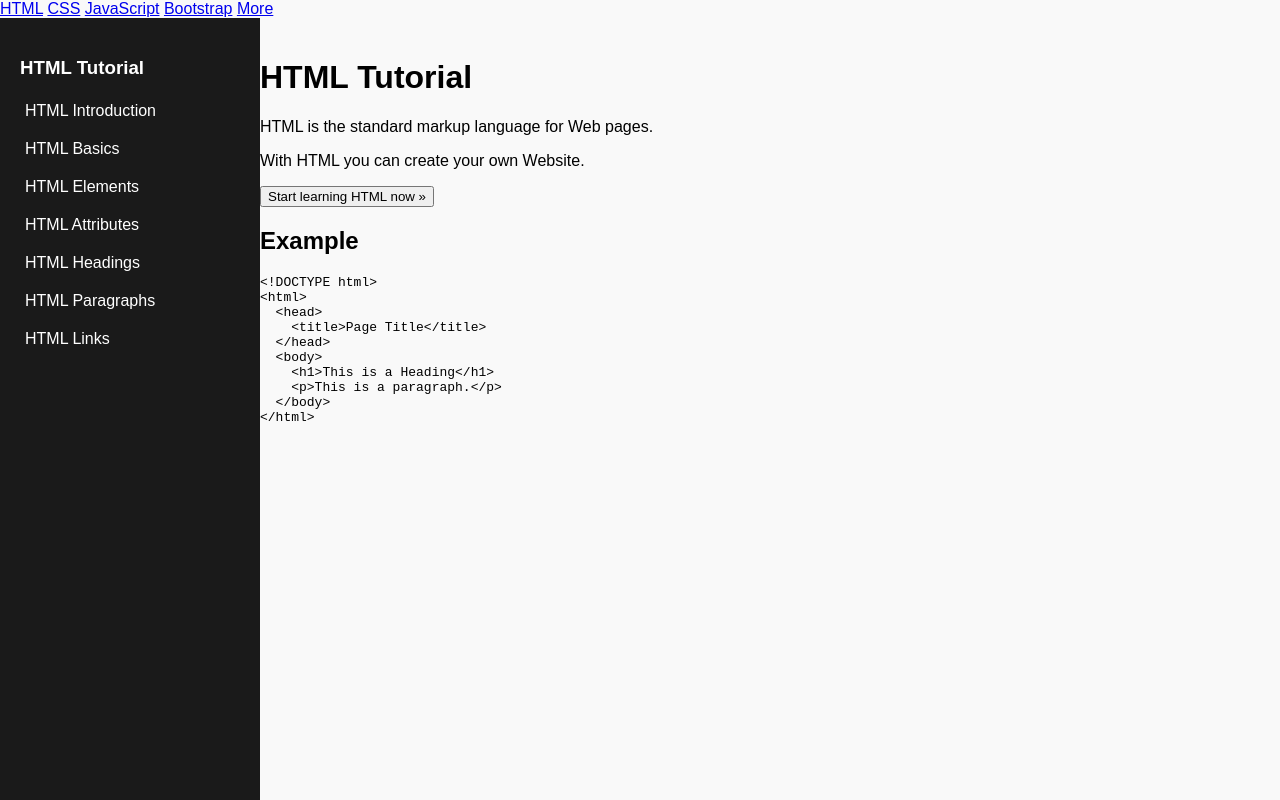
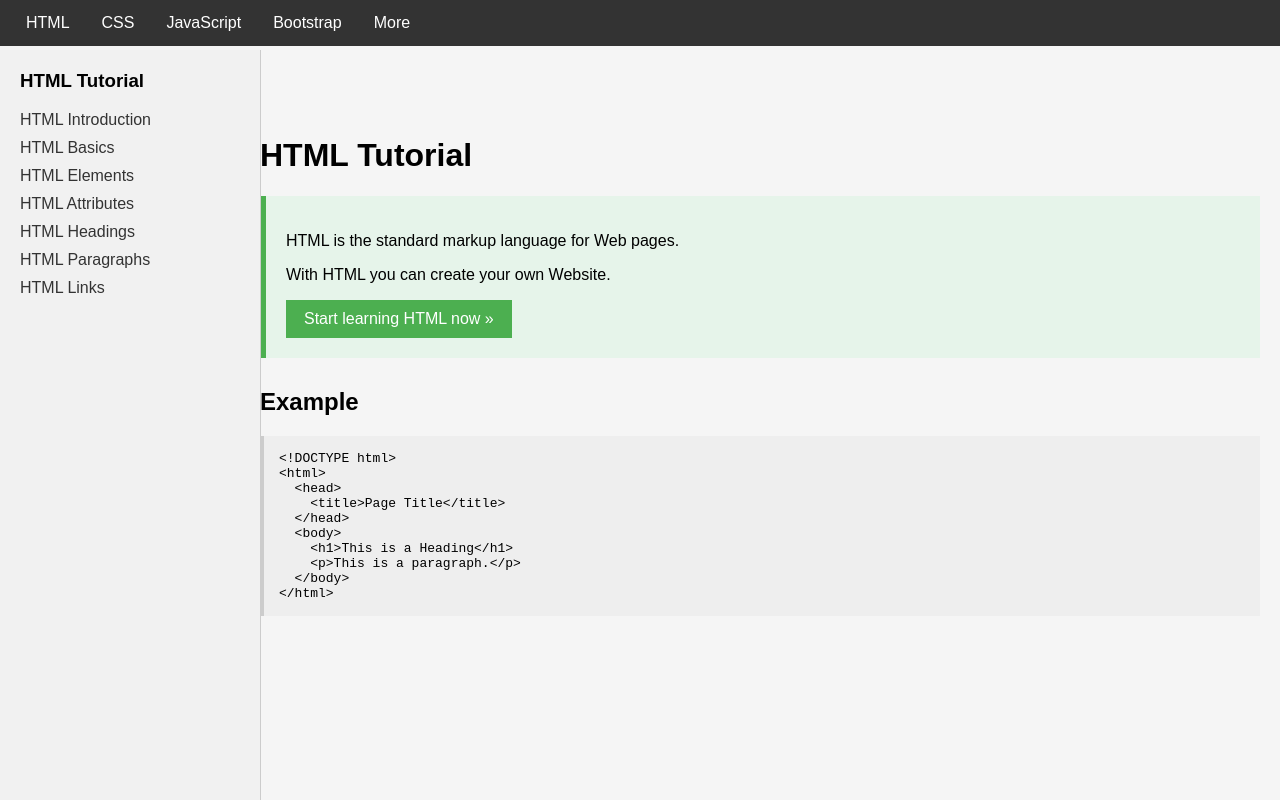
Before and after one commit to PerformanceAutomotiveGroup/hub, a plain HTML site: page index.html in a window 1280 px wide. Drawn offline with Linux system fonts and the light colour scheme.

Commit message:
Update style.css

```diff
--- a/css/style.css
+++ b/css/style.css
@@ -1,38 +1,89 @@
+/* Reset & Base */
 body {
   margin: 0;
   font-family: Arial, sans-serif;
-  background-color: #f9f9f9;
+  background-color: #f5f5f5;
 }
 
+/* Top Nav */
+.topnav {
+  overflow: hidden;
+  background-color: #333;
+  padding: 0 10px;
+}
+
+.topnav a {
+  float: left;
+  display: block;
+  color: white;
+  text-align: center;
+  padding: 14px 16px;
+  text-decoration: none;
+}
+
+.topnav a:hover {
+  background-color: #575757;
+}
+
+/* Sidebar */
 .sidebar {
   position: fixed;
+  top: 50px;
+  left: 0;
   width: 220px;
-  height: 100vh;
-  background-color: #1a1a1a;
-  color: white;
+  height: calc(100vh - 50px);
+  background-color: #f1f1f1;
+  overflow-y: auto;
   padding: 20px;
+  border-right: 1px solid #ccc;
 }
 
-.sidebar h2 {
-  font-size: 20px;
-  margin-bottom: 20px;
+.sidebar h3 {
+  margin-top: 0;
 }
 
 .sidebar a {
   display: block;
-  color: white;
+  color: #333;
   text-decoration: none;
   margin: 10px 0;
-  padding: 5px;
-  transition: padding-left 0.2s;
 }
 
 .sidebar a:hover {
-  background-color: #444;
-  padding-left: 10px;
+  color: #007bff;
 }
 
+/* Main Content */
 .main-content {
   margin-left: 240px;
   padding: 20px;
+  padding-top: 70px;
 }
+
+/* Card Section */
+.card {
+  background-color: #e6f4ea;
+  padding: 20px;
+  border-left: 6px solid #4CAF50;
+  margin-bottom: 30px;
+}
+
+.btn {
+  background-color: #4CAF50;
+  color: white;
+  padding: 10px 18px;
+  border: none;
+  cursor: pointer;
+  font-size: 16px;
+}
+
+pre {
+  background-color: #eee;
+  padding: 15px;
+  overflow-x: auto;
+  border-left: 4px solid #ccc;
+}
+
+code {
+  font-family: monospace;
+}
```
